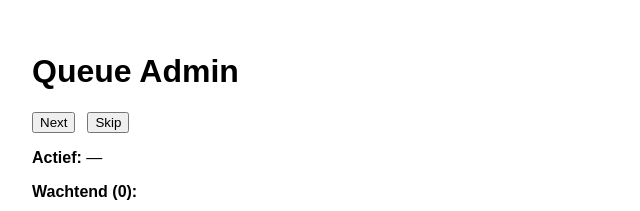
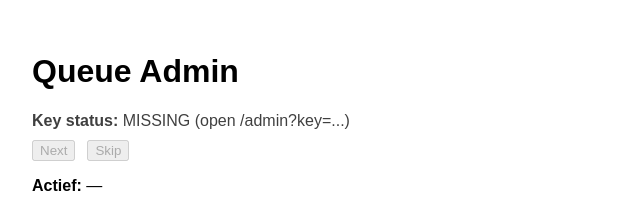
Before and after one commit to Fattieportal/tiktok-queue, a Next.js app: page /admin in a window 1280 px wide. Shown: the top 211 px of the page, without its empty margins (0-640 px from the left). Built offline with nearby package versions, Linux system fonts and the light colour scheme; no server answers.

Commit message:
fix: remove any in order-paid webhook and type Shopify payload

```diff
--- a/src/pages/admin.tsx
+++ b/src/pages/admin.tsx
@@ -1,52 +1,78 @@
-import { useEffect, useState } from "react";
+import { useCallback, useEffect, useMemo, useState } from "react";
 
 type Row = { id: number; first_name: string };
 type State = { active: Row | null; waiting: Row[]; totalWaiting: number };
 
 export default function Admin() {
   const [state, setState] = useState<State>({ active: null, waiting: [], totalWaiting: 0 });
-  const [key, setKey] = useState("");
 
-  useEffect(() => {
-    const k = new URLSearchParams(window.location.search).get("key") ?? "";
-    setKey(k);
+  // Read admin key from URL (no setState needed)
+  const adminKey = useMemo(() => {
+    if (typeof window === "undefined") return "";
+    return new URLSearchParams(window.location.search).get("key") ?? "";
   }, []);
 
-  const load = async () => {
+  const load = useCallback(async () => {
     const r = await fetch("/api/queue/state");
     const j = await r.json();
+
     setState({
       active: j.active ?? null,
       waiting: j.waiting ?? [],
       totalWaiting: j.totalWaiting ?? 0,
     });
-  };
+  }, []);
 
   useEffect(() => {
-    load();
-    const id = setInterval(load, 1500);
-    return () => clearInterval(id);
-    // eslint-disable-next-line react-hooks/exhaustive-deps
-  }, []);
+    // Defer the first load so it's not synchronous in the effect body (satisfies strict lint rule)
+    const t = window.setTimeout(() => {
+      void load();
+    }, 0);
 
-  const post = async (path: string) => {
-    const r = await fetch(`${path}?key=${encodeURIComponent(key)}`, { method: "POST" });
-    if (!r.ok) {
-      const t = await r.text();
-      alert(`Error (${r.status}): ${t}`);
-    }
-    await load();
-  };
+    const id = window.setInterval(() => {
+      void load();
+    }, 1500);
+
+    return () => {
+      window.clearTimeout(t);
+      window.clearInterval(id);
+    };
+  }, [load]);
+
+  const post = useCallback(
+    async (path: string) => {
+      if (!adminKey) {
+        alert("Admin key ontbreekt. Open: /admin?key=JOUW_ADMIN_KEY");
+        return;
+      }
+
+      const r = await fetch(`${path}?key=${encodeURIComponent(adminKey)}`, { method: "POST" });
+
+      if (!r.ok) {
+        const t = await r.text();
+        alert(`Error (${r.status}): ${t}`);
+      }
+
+      await load();
+    },
+    [adminKey, load]
+  );
 
   return (
     <div style={{ padding: 24, fontFamily: "Arial, sans-serif" }}>
       <h1>Queue Admin</h1>
 
+      <div style={{ marginBottom: 10, opacity: 0.75 }}>
+        <strong>Key status:</strong> {adminKey ? "OK (key aanwezig)" : "MISSING (open /admin?key=...)"}
+      </div>
+
       <div style={{ marginBottom: 16 }}>
-        <button onClick={() => post("/api/queue/next")} style={{ marginRight: 12 }}>
+        <button onClick={() => void post("/api/queue/next")} style={{ marginRight: 12 }} disabled={!adminKey}>
           Next
         </button>
-        <button onClick={() => post("/api/queue/skip")}>Skip</button>
+        <button onClick={() => void post("/api/queue/skip")} disabled={!adminKey}>
+          Skip
+        </button>
       </div>
 
       <div style={{ marginBottom: 16 }}>
```
